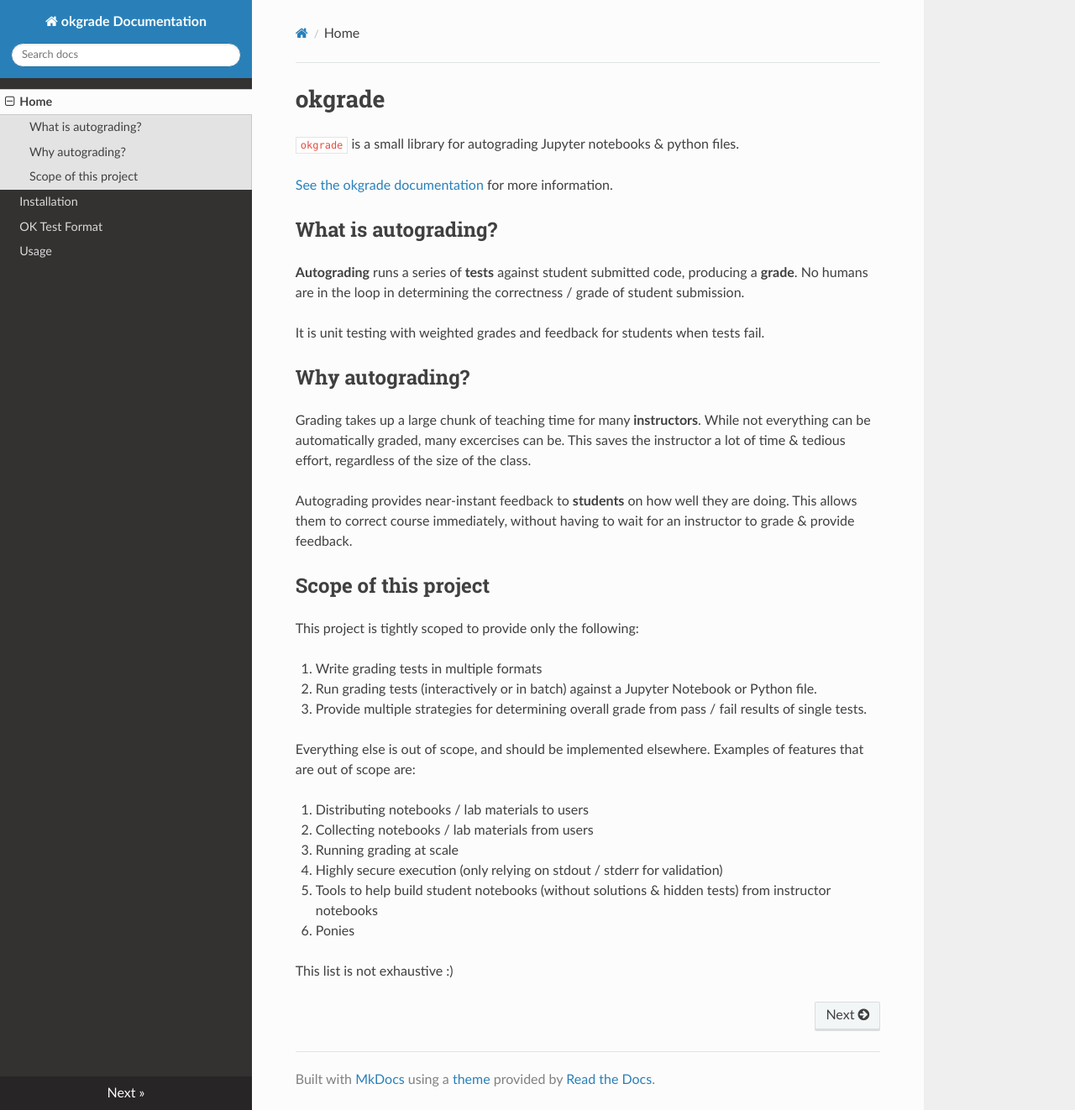
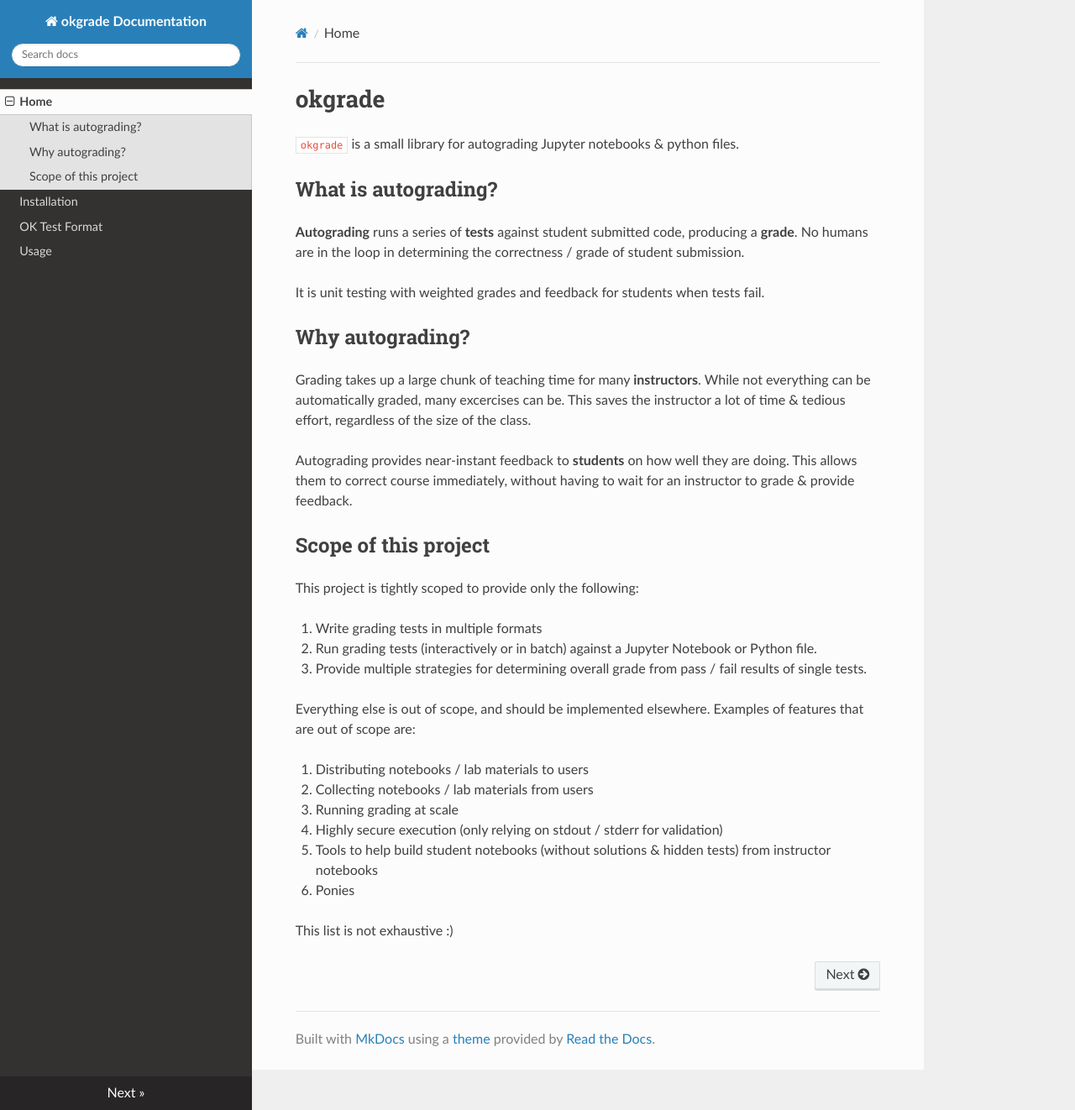
Before and after one commit to data-8/Gofer-Grader, an MkDocs documentation site: the page built from docs/index.md, in a window 1280 px wide and 1322 px high. Shown: the whole window at 84% size. Built offline with MkDocs 1.6.1, drawn with Linux system fonts in a browser that asks for light colours; nearby versions of some CDN libraries; old or Windows-style settings are respelled for this version of MkDocs.

Commit message:
docs link

```diff
--- a/docs/index.md
+++ b/docs/index.md
@@ -1,8 +1,6 @@
 # okgrade
 
 `okgrade` is a small library for autograding Jupyter notebooks & python files.
-
-[See the okgrade documentation](http://okgrade.readthedocs.io/en/latest/) for more information.
 
 ## What is autograding?
 
```
Also changed, not shown: README.md (+2 -0 lines).
